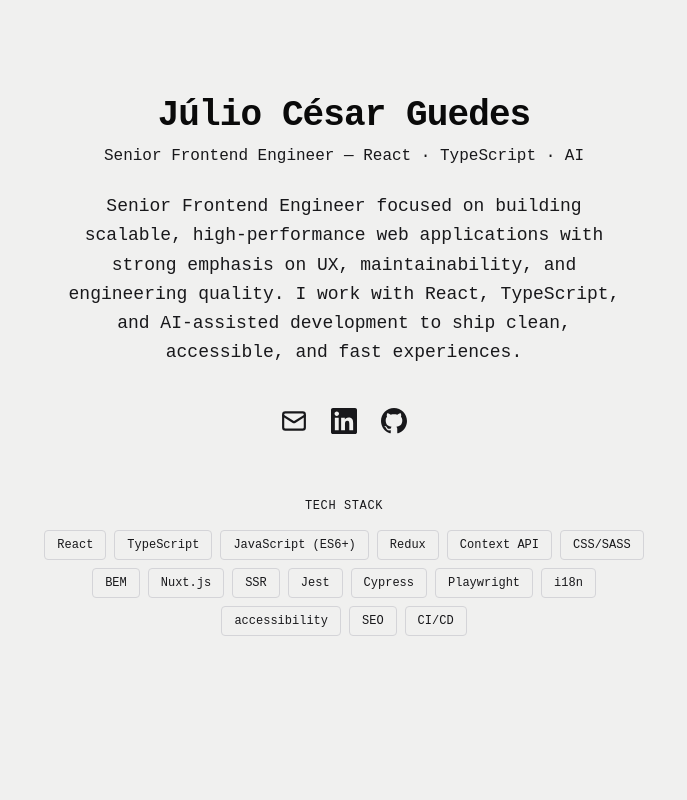
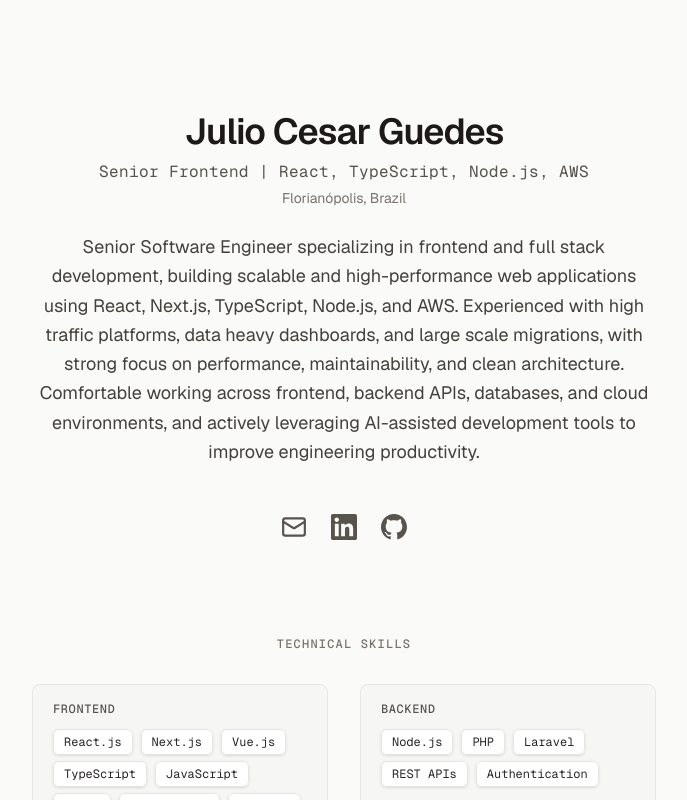
Before and after one commit to juliojesusr0x/juliocesarguedes.dev, a Next.js app: page / in a window 1280 px wide. Shown: the top 800 px of the page, without its empty margins (296-983 px from the left). Built offline with nearby package versions, Linux system fonts and the light colour scheme.

Commit message:
update the skills

```diff
--- a/app/components/SocialIcons.tsx
+++ b/app/components/SocialIcons.tsx
@@ -37,7 +37,7 @@
     <div className="flex items-center justify-center gap-6" role="list">
       <a
         href={`mailto:${site.email}`}
-        className="text-zinc-900 hover:text-zinc-950 transition-colors"
+        className="text-stone-600 hover:text-stone-900 transition-colors"
         aria-label="Email"
         title="Email"
       >
@@ -61,7 +61,7 @@
         href={site.social.linkedin}
         target="_blank"
         rel="noopener noreferrer"
-        className="text-zinc-900 hover:text-zinc-950 transition-colors"
+        className="text-stone-600 hover:text-stone-900 transition-colors"
         aria-label="LinkedIn"
         title="LinkedIn"
       >
@@ -71,7 +71,7 @@
         href={site.social.github}
         target="_blank"
         rel="noopener noreferrer"
-        className="text-zinc-900 hover:text-zinc-950 transition-colors"
+        className="text-stone-600 hover:text-stone-900 transition-colors"
         aria-label="GitHub"
         title="GitHub"
       >
--- a/app/globals.css
+++ b/app/globals.css
@@ -1,21 +1,24 @@
 @import "tailwindcss";
 
 :root {
-  --background: #f0f0ef;
-  --foreground: #0a0a0a;
-  --muted: #27272a;
-  --border: #d4d4d8;
+  --background: #fafaf9;
+  --foreground: #1c1917;
+  --muted: #44403c;
+  --border: #e7e5e4;
+  --accent: #292524;
+  --card: #f5f5f4;
 }
 
 @theme inline {
   --color-background: var(--background);
   --color-foreground: var(--foreground);
-  --font-sans: "Courier New", Courier, monospace;
-  --font-mono: "Courier New", Courier, monospace;
+  --font-sans: var(--font-geist-sans), system-ui, sans-serif;
+  --font-mono: var(--font-geist-mono), ui-monospace, monospace;
 }
 
 body {
   background: var(--background);
   color: var(--foreground);
-  font-family: "Courier New", Courier, monospace;
+  font-family: var(--font-geist-sans), system-ui, sans-serif;
+  font-feature-settings: "rlig" 1, "calt" 1;
 }
--- a/app/layout.tsx
+++ b/app/layout.tsx
@@ -1,9 +1,20 @@
 import type { Metadata, Viewport } from "next";
+import { Geist, Geist_Mono } from "next/font/google";
 import "./globals.css";
 
-const title = "Júlio César Guedes | Senior Frontend Engineer";
+const geistSans = Geist({
+  variable: "--font-geist-sans",
+  subsets: ["latin"],
+});
+
+const geistMono = Geist_Mono({
+  variable: "--font-geist-mono",
+  subsets: ["latin"],
+});
+
+const title = "Julio Cesar Guedes | Senior Frontend Engineer";
 const description =
-  "Senior Frontend Engineer focused on scalable, high-performance web applications. React, TypeScript, AI-assisted development.";
+  "Senior Software Engineer specializing in frontend and full stack development. React, Next.js, TypeScript, Node.js, AWS. High traffic platforms, data dashboards, clean architecture.";
 
 export const metadata: Metadata = {
   title,
@@ -13,7 +24,7 @@
     title,
     description,
     url: "https://juliocesarguedes.dev",
-    siteName: "Júlio César Guedes",
+    siteName: "Julio Cesar Guedes",
     type: "website",
   },
   twitter: {
@@ -26,7 +37,7 @@
 export const viewport: Viewport = {
   width: "device-width",
   initialScale: 1,
-  themeColor: "#f0f0ef",
+  themeColor: "#fafaf9",
 };
 
 export default function RootLayout({
@@ -36,7 +47,11 @@
 }>) {
   return (
     <html lang="en">
-      <body className="antialiased">{children}</body>
+      <body
+        className={`${geistSans.variable} ${geistMono.variable} antialiased`}
+      >
+        {children}
+      </body>
     </html>
   );
 }
--- a/app/opengraph-image.tsx
+++ b/app/opengraph-image.tsx
@@ -1,6 +1,6 @@
 import { ImageResponse } from "next/og";
 
-export const alt = "Júlio César Guedes — Senior Frontend Engineer";
+export const alt = "Julio Cesar Guedes — Senior Frontend Engineer";
 export const size = { width: 1200, height: 630 };
 export const contentType = "image/png";
 
@@ -9,8 +9,8 @@
     (
       <div
         style={{
-          background: "#ffffff",
-          color: "#171717",
+          background: "#fafaf9",
+          color: "#1c1917",
           width: "100%",
           height: "100%",
           display: "flex",
@@ -20,15 +20,15 @@
           padding: 48,
         }}
       >
-        <div style={{ fontSize: 56, fontWeight: 600 }}>Júlio César Guedes</div>
+        <div style={{ fontSize: 56, fontWeight: 600 }}>Julio Cesar Guedes</div>
         <div
           style={{
             marginTop: 16,
-            fontSize: 28,
-            color: "#52525b",
+            fontSize: 26,
+            color: "#44403c",
           }}
         >
-          Senior Frontend Engineer — React · TypeScript · AI
+          Senior Frontend | React, TypeScript, Node.js, AWS
         </div>
       </div>
     ),
--- a/app/page.tsx
+++ b/app/page.tsx
@@ -1,68 +1,96 @@
 import { site } from "@/lib/site";
 import { SocialIcons } from "@/app/components/SocialIcons";
+import type { SkillCategory } from "@/lib/site";
+
+const skillLabels: Record<SkillCategory, string> = {
+  frontend: "Frontend",
+  backend: "Backend",
+  databases: "Databases",
+  cloud: "Cloud & DevOps",
+  testing: "Testing",
+  tools: "Tools",
+};
 
 export default function Home() {
   return (
     <main className="min-h-screen bg-background text-foreground">
-      <div className="mx-auto max-w-2xl px-6 py-16 sm:py-24 text-center">
-        {/* Hero: name → tagline → description */}
-        <div className="flex flex-col items-center gap-6">
-          <div className="space-y-2">
-            <h1 className="text-3xl font-semibold tracking-tight sm:text-4xl">
+      <div className="mx-auto max-w-2xl px-6 py-20 sm:py-28">
+        {/* Hero */}
+        <header className="text-center">
+          <h1 className="text-3xl font-semibold tracking-tight text-stone-900 sm:text-4xl">
             {site.name}
           </h1>
-            <p className="text-sm text-zinc-900 sm:text-base">
+          <p className="mt-2 font-mono text-sm tracking-wide text-stone-600 sm:text-base">
             {site.tagline}
           </p>
-          </div>
-          <p className="text-zinc-900 text-pretty text-lg leading-relaxed max-w-xl">
+          {site.location && (
+            <p className="mt-1 text-sm text-stone-500">{site.location}</p>
+          )}
+          <p className="mt-6 text-pretty text-base leading-relaxed text-stone-700 sm:text-lg">
             {site.description}
           </p>
-        </div>
+        </header>
 
-        {/* Contact: icons only */}
-        <div className="mt-10">
+        {/* Contact */}
+        <div className="mt-12 flex justify-center">
           <SocialIcons />
         </div>
 
-        {/* Tech stack pills */}
-        <section className="mt-16" aria-labelledby="tech-stack-heading">
+        {/* Technical skills by category */}
+        <section
+          className="mt-20 sm:mt-24"
+          aria-labelledby="skills-heading"
+        >
           <h2
-            id="tech-stack-heading"
-            className="text-xs uppercase tracking-wider text-zinc-900 mb-4"
+            id="skills-heading"
+            className="text-center font-mono text-xs font-medium uppercase tracking-widest text-stone-500"
           >
-            Tech stack
+            Technical skills
           </h2>
-          <div className="flex flex-wrap justify-center gap-2">
-            {site.techStack.map((tech) => (
-              <span
-                key={tech}
-                className="text-xs px-3 py-1.5 rounded border border-[var(--border)] text-zinc-900"
+          <div className="mt-8 grid gap-8 sm:grid-cols-2">
+            {(Object.keys(site.skills) as SkillCategory[]).map((category) => (
+              <div
+                key={category}
+                className="rounded-lg border border-stone-200 bg-[var(--card)]/80 px-5 py-4 backdrop-blur-sm"
               >
+                <h3 className="font-mono text-xs font-medium uppercase tracking-wider text-stone-600">
+                  {skillLabels[category]}
+                </h3>
+                <ul className="mt-3 flex flex-wrap gap-2">
+                  {site.skills[category].map((tech) => (
+                    <li key={tech}>
+                      <span className="rounded-md border border-stone-200 bg-white px-2.5 py-1 font-mono text-xs text-stone-800 shadow-sm">
                         {tech}
                       </span>
+                    </li>
+                  ))}
+                </ul>
+              </div>
             ))}
           </div>
         </section>
 
         {site.projects.length > 0 && (
           <>
-            <hr className="my-12 border-[var(--border)]" />
-            <section className="text-left" aria-labelledby="projects-heading">
+            <hr className="my-16 border-stone-200" />
+            <section
+              className="text-left"
+              aria-labelledby="projects-heading"
+            >
               <h2
                 id="projects-heading"
-                className="text-xs uppercase tracking-wider text-zinc-900 mb-4 text-center"
+                className="font-mono text-xs font-medium uppercase tracking-widest text-stone-500"
               >
                 Current projects
               </h2>
-              <ul className="space-y-4">
+              <ul className="mt-6 space-y-5">
                 {site.projects.map((project) => (
                   <li
                     key={project.title}
-                    className="flex flex-col gap-1 border-b border-[var(--border)] pb-4 last:border-0 last:pb-0"
+                    className="rounded-lg border border-stone-200 bg-[var(--card)]/60 px-5 py-4"
                   >
                     <div className="flex flex-wrap items-baseline justify-between gap-2">
-                      <span className="font-semibold text-foreground">
+                      <span className="font-semibold text-stone-900">
                         {project.title}
                       </span>
                       {project.url && (
@@ -70,13 +98,15 @@
                           href={project.url}
                           target="_blank"
                           rel="noopener noreferrer"
-                          className="text-xs text-zinc-900 hover:text-zinc-950"
+                          className="font-mono text-xs text-stone-600 underline decoration-stone-300 underline-offset-2 hover:text-stone-900 hover:decoration-stone-600"
                         >
                           View →
                         </a>
                       )}
                     </div>
-                    <p className="text-sm text-zinc-900">{project.description}</p>
+                    <p className="mt-1 text-sm leading-relaxed text-stone-600">
+                      {project.description}
+                    </p>
                   </li>
                 ))}
               </ul>
--- a/lib/site.ts
+++ b/lib/site.ts
@@ -1,32 +1,41 @@
 export const site = {
-  name: "Júlio César Guedes",
-  tagline: "Senior Frontend Engineer — React · TypeScript · AI",
+  name: "Julio Cesar Guedes",
+  tagline: "Senior Frontend | React, TypeScript, Node.js, AWS",
+  location: "Florianópolis, Brazil",
   description:
-    "Senior Frontend Engineer focused on building scalable, high-performance web applications with strong emphasis on UX, maintainability, and engineering quality. I work with React, TypeScript, and AI-assisted development to ship clean, accessible, and fast experiences.",
-  email: "juliojesusrox@gmail.com", // replace with your contact email
+    "Senior Software Engineer specializing in frontend and full stack development, building scalable and high-performance web applications using React, Next.js, TypeScript, Node.js, and AWS. Experienced with high traffic platforms, data heavy dashboards, and large scale migrations, with strong focus on performance, maintainability, and clean architecture. Comfortable working across frontend, backend APIs, databases, and cloud environments, and actively leveraging AI-assisted development tools to improve engineering productivity.",
+  email: "juliocg22@gmail.com",
+  phone: "+55 31 99155-1734",
   social: {
-    linkedin: "https://www.linkedin.com/in/julioguedes/", // replace with your profile
-    github: "https://github.com/juliojesusr0x", // replace with your profile
+    linkedin: "https://linkedin.com/in/julioguedes",
+    github: "https://github.com/juliojesusr0x",
   },
-  techStack: [
-    "React",
-    "TypeScript",
-    "JavaScript (ES6+)",
-    "Redux",
-    "Context API",
-    "CSS/SASS",
-    "BEM",
-    "Nuxt.js",
-    "SSR",
-    "Jest",
-    "Cypress",
-    "Playwright",
-    "i18n",
-    "accessibility",
-    "SEO",
-    "CI/CD",
-  ],
+  skills: {
+    frontend: [
+      "React.js",
+      "Next.js",
+      "Vue.js",
+      "TypeScript",
+      "JavaScript",
+      "Redux",
+      "Context API",
+      "Zustand",
+      "Jotai",
+      "TanStack Query",
+      "React Hook Form",
+      "Zod",
+      "TailwindCSS",
+      "MUI",
+      "Shadcn",
+    ],
+    backend: ["Node.js", "PHP", "Laravel", "REST APIs", "Authentication"],
+    databases: ["PostgreSQL", "MySQL", "Redis"],
+    cloud: ["AWS Lambda", "Docker", "CI/CD", "Jenkins", "Microservices"],
+    testing: ["Vitest", "React Testing Library", "Cypress", "Playwright"],
+    tools: ["Git", "GitHub", "GitLab", "Bitbucket", "Jira"],
+  },
   projects: [] as Array<{ title: string; description: string; url?: string }>,
 };
 
 export type Project = (typeof site.projects)[number];
+export type SkillCategory = keyof typeof site.skills;
```
Lines whose indentation alone changed are shown as unchanged.
